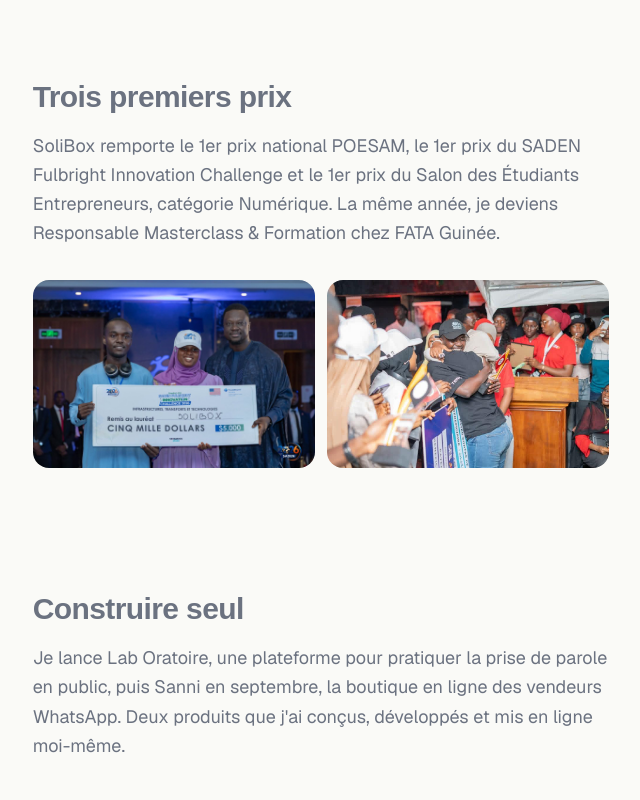
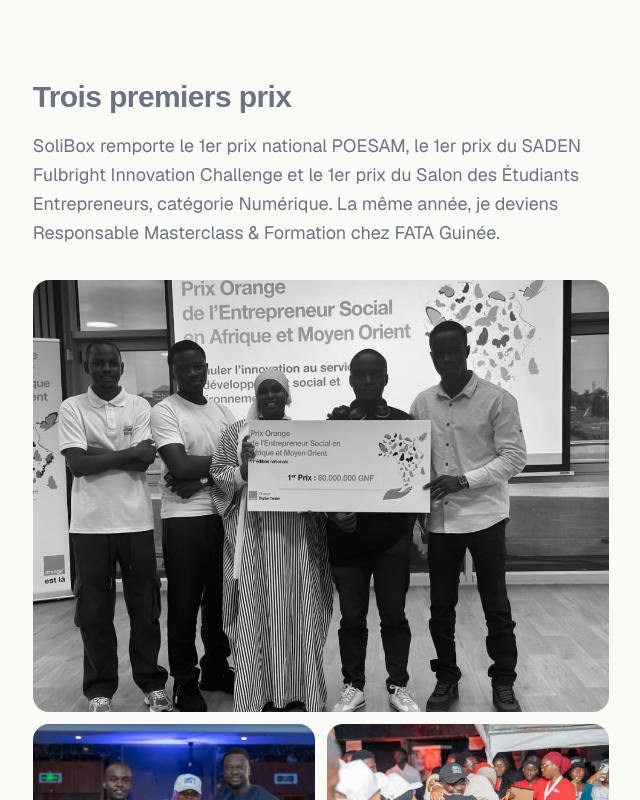
Before and after one commit to Foula34/foula_portfolio, a Next.js app: page / in a window 1280 px wide. Shown: the part 5141-5941 px from the top of the page, without its empty margins (564-1204 px from the left). Built offline with nearby package versions, Linux system fonts and the light colour scheme; a web font is replaced by a local one.

Commit message:
Mon histoire : photo du POESAM dans le chapitre des prix
Co-Authored-By: Claude Opus 5.5 <noreply@anthropic.com>
Claude-Session: https://claude.ai/code/session_01JkC3VijXHaJbwuBd5DhMG4

```diff
--- a/components/Story.tsx
+++ b/components/Story.tsx
@@ -158,17 +158,22 @@ function ChapterItem({
       </p>
       {chapter.images && (
         <div className={`mt-8 grid gap-3 max-w-xl ${chapter.images.length > 1 ? 'sm:grid-cols-2' : ''}`}>
-          {chapter.images.map((img) => (
+          {chapter.images.map((img, i) => {
+            const count = chapter.images!.length;
+            // Avec trois photos, la première prend toute la largeur ; les autres vont par deux.
+            const wide = count === 1 || (count === 3 && i === 0);
+            return (
               <Image
                 key={img.src}
                 src={img.src}
                 alt={img.alt}
                 width={img.width}
                 height={img.height}
-              sizes={chapter.images!.length > 1 ? '(min-width: 1024px) 18rem, (min-width: 640px) 50vw, 100vw' : '(min-width: 1024px) 36rem, 100vw'}
-              className={`w-full rounded-2xl ${chapter.images!.length > 1 ? 'aspect-[3/2] object-cover' : ''}`}
+                sizes={wide ? '(min-width: 1024px) 36rem, 100vw' : '(min-width: 1024px) 18rem, (min-width: 640px) 50vw, 100vw'}
+                className={`w-full rounded-2xl ${wide ? 'sm:col-span-2' : 'aspect-[3/2] object-cover'}`}
               />
-          ))}
+            );
+          })}
         </div>
       )}
       {isLast && (
--- a/content/home.ts
+++ b/content/home.ts
@@ -3,6 +3,7 @@ import type { HomeText } from './types';
 
 const photos = {
   osc: { src: '/images/prix-osc.jpg', width: 1000, height: 563 },
+  poesam: { src: '/images/prix-poesam.jpg', width: 1080, height: 810 },
   saden: { src: '/images/prix-saden.jpg', width: 1200, height: 800 },
   salon: { src: '/images/prix-salon.jpg', width: 960, height: 640 },
 };
@@ -101,6 +102,7 @@ export const home: Record<Locale, HomeText> = {
           title: 'Trois premiers prix',
           text: 'SoliBox remporte le 1er prix national POESAM, le 1er prix du SADEN Fulbright Innovation Challenge et le 1er prix du Salon des Étudiants Entrepreneurs, catégorie Numérique. La même année, je deviens Responsable Masterclass & Formation chez FATA Guinée.',
           images: [
+            { ...photos.poesam, alt: "L'équipe SoliBox tient le chèque du 1er prix national du Prix Orange de l'Entrepreneur Social en Afrique et Moyen-Orient" },
             { ...photos.saden, alt: "Foula Fofana et une membre de l'équipe reçoivent le chèque du SADEN Fulbright Innovation Challenge 2026 remis à SoliBox" },
             { ...photos.salon, alt: 'Foula Fofana, casquette SoliBox, enlace une personne au moment de la remise du prix du Salon des Étudiants Entrepreneurs' },
           ],
@@ -230,6 +232,7 @@ export const home: Record<Locale, HomeText> = {
           title: 'Three first prizes',
           text: 'SoliBox wins the 1st national prize at POESAM, 1st prize at the SADEN Fulbright Innovation Challenge and 1st prize at the Salon des Étudiants Entrepreneurs, Digital category. The same year, I become Head of Masterclasses & Training at FATA Guinée.',
           images: [
+            { ...photos.poesam, alt: "The SoliBox team holding the 1st national prize cheque of the Orange Social Venture Prize in Africa and the Middle East" },
             { ...photos.saden, alt: 'Foula Fofana and a team member receive the SADEN Fulbright Innovation Challenge 2026 cheque presented to SoliBox' },
             { ...photos.salon, alt: 'Foula Fofana, in a SoliBox cap, hugs someone as the Salon des Étudiants Entrepreneurs prize is announced' },
           ],
```
Also changed, not shown: public/images/prix-poesam.jpg (added). Lines whose indentation alone changed are shown as unchanged.
